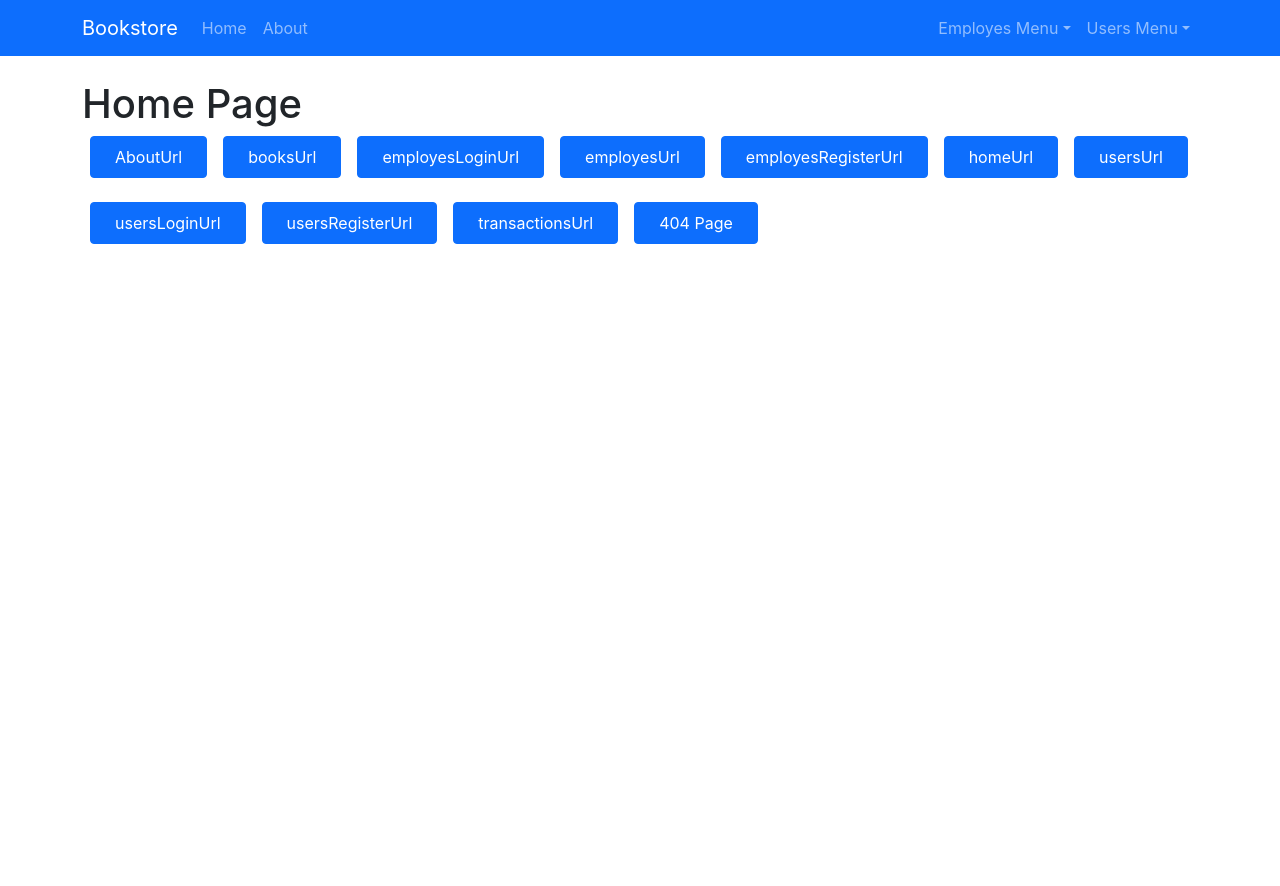
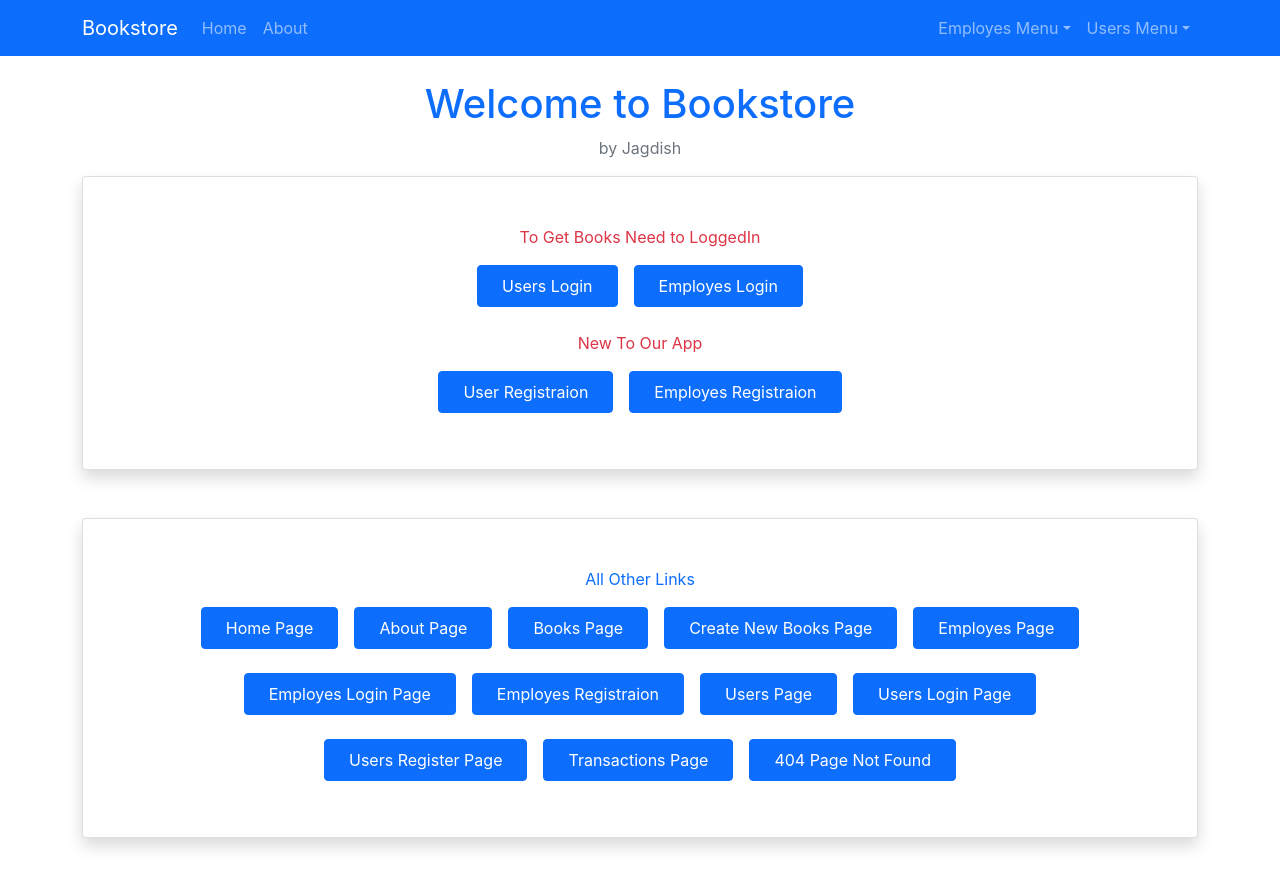
Before and after one commit to jagdishdev32/bookstore-frontend, a React (Create React App) app: page / in a window 1280 px wide. Before the commit the page ends 800 px from the top, so only its background shows below. Built offline with nearby package versions, Linux system fonts and the light colour scheme; no server answers.

Commit message:
added home and about page

```diff
--- a/src/App.js
+++ b/src/App.js
@@ -35,7 +35,6 @@ function App() {
         <Header auth={auth} setAuth={setAuth} />
         <div className="container">
           <Switch>
-            <Route path={homeUrl} component={Home} exact />
             <Route path={homeUrl} exact>
               <Home auth={auth} />
             </Route>
--- a/src/components/AllLinkButtons.components.js
+++ b/src/components/AllLinkButtons.components.js
@@ -11,28 +11,46 @@ import {
   usersLoginUrl,
   usersRegisterUrl,
   transactionsUrl,
+  createBookUrl,
 } from "../config/frontendUrl.config";
+import Card from "./Card.components";
+import { employesRegistrationEnabled } from "../config/other.config";
 
 const AllLinkButtons = () => {
   return (
     <>
-      <LinkButton to={aboutUrl} title="AboutUrl" />
-      <LinkButton to={booksUrl} title="booksUrl" />
+      <Card className="text-center">
+        <p className="text-primary">All Other Links</p>
+        <LinkButton to={homeUrl} title="Home Page" />
+        <LinkButton to={aboutUrl} title="About Page" />
+        <LinkButton to={booksUrl} title="Books Page" />
+        <LinkButton to={createBookUrl} title="Create New Books Page" />
+        <LinkButton to={employesUrl} title="Employes Page" />
         <LinkButton
           to={employesUrl + employesLoginUrl}
-        title="employesLoginUrl"
+          title="Employes Login Page"
         />
-      <LinkButton to={employesUrl} title="employesUrl" />
+
+        {employesRegistrationEnabled ? (
+          <>
+            {/* If Employes Registration Enabled */}
             <LinkButton
               to={employesUrl + employesRegisterUrl}
-        title="employesRegisterUrl"
+              title="Employes Registraion"
             />
-      <LinkButton to={homeUrl} title="homeUrl" />
-      <LinkButton to={usersUrl} title="usersUrl" />
-      <LinkButton to={usersUrl + usersLoginUrl} title="usersLoginUrl" />
-      <LinkButton to={usersUrl + usersRegisterUrl} title="usersRegisterUrl" />
-      <LinkButton to={transactionsUrl} title="transactionsUrl" />
-      <LinkButton to={"alsdfjasdfasdf"} title="404 Page" />
+          </>
+        ) : (
+          <>{/* If Employes Registration Disabled */}</>
+        )}
+        <LinkButton to={usersUrl} title="Users Page" />
+        <LinkButton to={usersUrl + usersLoginUrl} title="Users Login Page" />
+        <LinkButton
+          to={usersUrl + usersRegisterUrl}
+          title="Users Register Page"
+        />
+        <LinkButton to={transactionsUrl} title="Transactions Page" />
+        <LinkButton to={"alsdfjasdfasdf"} title="404 Page Not Found" />
+      </Card>
     </>
   );
 };
--- a/src/components/Card.components.js
+++ b/src/components/Card.components.js
@@ -1,9 +1,20 @@
 const Card = (props) => {
   return (
     <div key={props.headKey}>
-      <div className="card shadow p-3 mb-5 pb-0 bg-body rounded">
-        <div className="card-body">
-          <p className="card-header">{props.header}</p>
+      <div
+        className={
+          "card shadow p-3 mb-5 pb-0 bg-body rounded " + props.mainClassName
+        }
+      >
+        <div className={"card-body " + props.className}>
+          {props.header ? (
+            <>
+              {/* If Header */}
+              <p className="card-header text-secondary">{props.header}</p>
+            </>
+          ) : (
+            <>{/* If not Header */}</>
+          )}
           <div className="card-body text-dark">{props.children}</div>
         </div>
       </div>
--- a/src/components/Header.components.js
+++ b/src/components/Header.components.js
@@ -27,6 +27,15 @@ const Header = (props) => {
           <Navbar.Collapse id="basic-navbar-nav">
             <Nav className="me-auto">
               <Nav.Link href={homeUrl}>Home</Nav.Link>
+              {props.auth.employesLogin || props.auth.usersLogin ? (
+                <>
+                  {/* If Any LoggedIn */}
+                  <Nav.Link href={booksUrl}>Books</Nav.Link>
+                  <Nav.Link href={transactionsUrl}>Transactions</Nav.Link>
+                </>
+              ) : (
+                <>{/* If Noone LoggedIn */}</>
+              )}
               <Nav.Link href={aboutUrl}>About</Nav.Link>
             </Nav>
 
--- a/src/pages/About.pages.js
+++ b/src/pages/About.pages.js
@@ -1,10 +1,61 @@
 import React from "react";
 import AllLinkButtons from "../components/AllLinkButtons.components";
+import Card from "../components/Card.components";
 
 const About = (props) => {
   return (
     <>
-      <h1>About Page</h1>
+      {/* <h1>About</h1> */}
+      <Card>
+        <h1>About Project</h1>
+        <p>
+          This Bookstore project was a challenge to create full stack project
+        </p>
+        <div className="challenge">
+          <h3 id="challenge-completed-">Challenge</h3>
+          <p>
+            Develop an Online Bookstore website with backend using Express
+            Js/NodeJs
+          </p>
+          <ol>
+            <li>System will have 2 types of users - Sellers &amp; Customers</li>
+            <li>
+              Sellers should be able to
+              <ul>
+                <li>Add / Update / Delete Books</li>
+                <li>See list of sold books if any customer buys any book</li>
+              </ul>
+            </li>
+            <li>
+              Customer should be able to
+              <ul>
+                <li>Sign up with personal details and address</li>
+                <li>Access List of Books</li>
+                <li>Search books by name</li>
+                <li>Purchase a book</li>
+                <li>See list of purchased books</li>
+              </ul>
+            </li>
+          </ol>
+        </div>
+        <div className="links-">
+          <p>
+            Backend source{" "}
+            <a href="https://github.com/jagdishdev32/Bookstore-backend">here</a>{" "}
+            &amp; Frontend source{" "}
+            <a href="https://github.com/jagdishdev32/Bookstore-frontend">
+              here
+            </a>
+          </p>
+        </div>
+      </Card>
+      <Card>
+        <h1>About Jagdish</h1>
+        <p>
+          Jagdish is Self-Taught Programmer who is mainly focused towards
+          topic’s related to Cyber Security and Web Development.
+        </p>
+      </Card>
       <AllLinkButtons />
     </>
   );
--- a/src/pages/Home.pages.js
+++ b/src/pages/Home.pages.js
@@ -1,11 +1,72 @@
 import React from "react";
 import AllLinkButtons from "../components/AllLinkButtons.components";
+import Card from "../components/Card.components";
+import LinkButton from "../components/LinkButton.components";
+import {
+  booksUrl,
+  employesLoginUrl,
+  employesRegisterUrl,
+  employesUrl,
+  usersLoginUrl,
+  usersRegisterUrl,
+  usersUrl,
+} from "../config/frontendUrl.config";
+import { employesRegistrationEnabled } from "../config/other.config";
 
 const Home = (props) => {
-  // console.log(props.auth);
   return (
     <>
-      <h1>Home Page</h1>
+      {/* <h1>Home Page</h1>
+      <AllLinkButtons /> */}
+      <div className="home-header text-center">
+        <h1 className="text-primary">Welcome to Bookstore</h1>
+        <p className="text-muted">by Jagdish</p>
+      </div>
+
+      <div className="home-body text-center">
+        <div className="home-body books ">
+          <Card
+            // header="Get Books"
+            headKey="home-body-books"
+            className="text-center"
+          >
+            {props.auth.employesLogin || props.auth.usersLogin ? (
+              <>
+                {/* If any LoggedIn */}
+                <p className="text-danger">Keep Purchasing Have a good day</p>
+                <LinkButton to={booksUrl} title="Books" />
+              </>
+            ) : (
+              <>
+                {/* If Noone LoggedIn */}
+                <p className="text-danger">To Get Books Need to LoggedIn</p>
+                <LinkButton to={usersUrl + usersLoginUrl} title="Users Login" />
+                <LinkButton
+                  to={employesUrl + employesLoginUrl}
+                  title="Employes Login"
+                />
+                <p className="text-danger">New To Our App</p>
+                <LinkButton
+                  to={usersUrl + usersRegisterUrl}
+                  title="User Registraion"
+                />
+                {employesRegistrationEnabled ? (
+                  <>
+                    {/* If Employes Registration Enabled */}
+                    <LinkButton
+                      to={employesUrl + employesRegisterUrl}
+                      title="Employes Registraion"
+                    />
+                  </>
+                ) : (
+                  <>{/* If Employes Registration Disabled */}</>
+                )}
+              </>
+            )}
+          </Card>
+        </div>
+      </div>
+
       <AllLinkButtons />
     </>
   );
```
Lines whose indentation alone changed are shown as unchanged.
